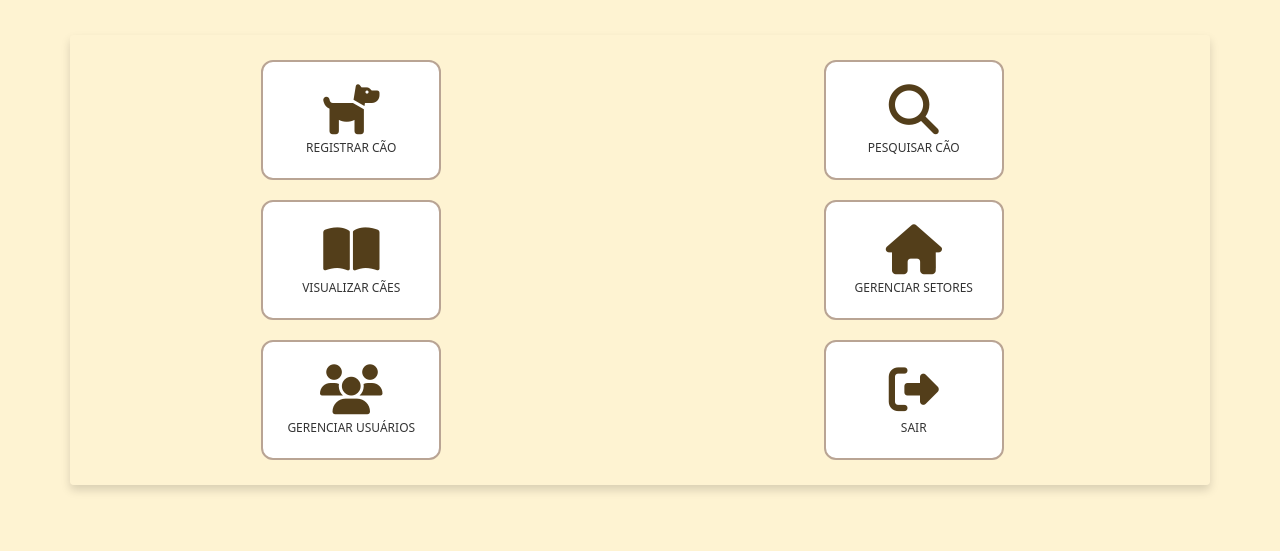
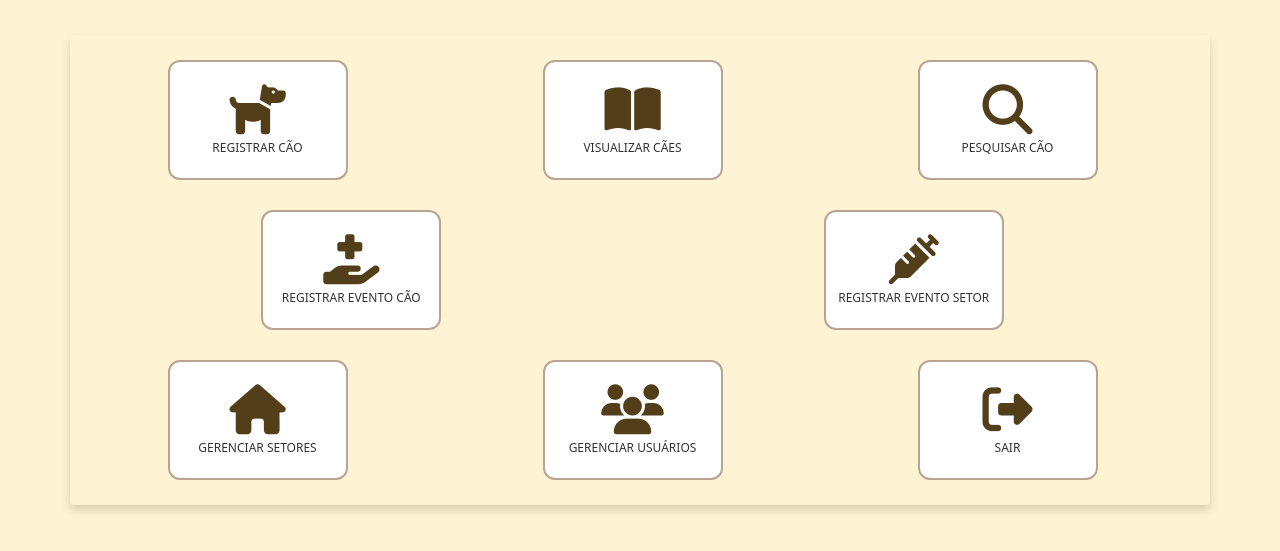
Before and after one commit to iaramariano/projetointegrador2, a Django app: page /panel in a window 1280 px wide. Shown: the part 110-661 px from the top of the page. Run offline with Django 5.2, Linux system fonts and the light colour scheme; the visitor is signed in with stand-in values (Sample User, id 1); data that the repository does not hold is empty; some libraries are stand-ins or nearby versions.

Commit message:
wip: telas de registro de evento semi-preparadas

```diff
--- a/pets/templates/pets/pages/med_event_reg.html
+++ b/pets/templates/pets/pages/dog_med_event_reg.html
@@ -10,15 +10,12 @@
   <h2 class="text-center mt-3">REGISTRAR EVENTO MÉDICO</h2>
 
 
-  <form id="med_event" method="POST" enctype="multipart/form-data" action="{% url 'pet:medical_event' %}">
+  <form id="med_event" method="POST" enctype="multipart/form-data" action="{% url 'pet:dog_medical_event' %}">
   {% csrf_token %}
 
     <div class="row mt-3">
 
         <div class = "card user-card me-4 mb-3 rounded shadow">
-            <div class="card-header" style="background-color:#FEF3D2; border-color:#B26E39;">
-                <span class="register-form-title">REGISTRAR EVENTO MÉDICO</span>
-            </div>
 
             <div class="card-body">
                 {%include "pets/partials/med_event_pet.html" %}
--- a/pets/templates/pets/pages/panel.html
+++ b/pets/templates/pets/pages/panel.html
@@ -5,51 +5,70 @@
 <!--COLUNA 1-->
 <div class="row mt-3">
 
-  <div class="col-12 col-md-6 d-flex flex-column align-items-center">
+  <div class="col-12 col-md-4 d-flex flex-column align-items-center">
     <a href = {% url 'pet:pet' %} role="button" class="btn btn-icon mb-3">
       <i class="fas fa-dog mb-2 btn-icon-main"></i>
       <span class="btn-icon-text">REGISTRAR CÃO</span>
     </a>
   </div>
 
-  <div class="col-12 col-md-6 d-flex flex-column align-items-center">
+  <div class="col-12 col-md-4 d-flex flex-column align-items-center">
+    <a href = {% url 'pet:petlist' %} role="button" class="btn btn-icon mb-3">
+      <i class="fa-solid fa-book-open mb-2 btn-icon-main"></i>
+      <span class="btn-icon-text">VISUALIZAR CÃES</span>
+    </a>
+  </div>
+
+  <div class="col-12 col-md-4 d-flex flex-column align-items-center">
     <a href = {% url 'pet:search' %} role="button" class="btn btn-icon mb-3">
       <i class="fas fa-magnifying-glass mb-2 btn-icon-main"></i>
       <span class="btn-icon-text">PESQUISAR CÃO</span>
     </a>
   </div>
 
+</div>
 
-</div>
+<div class="spacing-row"></div>
+<div class="spacing-row"></div>
 
 <div class="row mt-3">
 
   <div class="col-12 col-md-6 d-flex flex-column align-items-center">
-    <a href = {% url 'pet:petlist' %} role="button" class="btn btn-icon mb-3">
-      <i class="fa-solid fa-book-open mb-2 btn-icon-main"></i>
-      <span class="btn-icon-text">VISUALIZAR CÃES</span>
+    <a href = {% url 'pet:dog_medical_event' %} role="button" class="btn btn-icon mb-3">
+      <i class="fas fa-hand-holding-medical mb-2 btn-icon-main"></i>
+      <span class="btn-icon-text">REGISTRAR EVENTO CÃO</span>
     </a>
   </div>
 
   <div class="col-12 col-md-6 d-flex flex-column align-items-center">
+    <a href = {% url 'pet:setor_medical_event' %} role="button" class="btn btn-icon mb-3">
+      <i class="fas fa-syringe mb-2 btn-icon-main"></i>
+      <span class="btn-icon-text">REGISTRAR EVENTO SETOR</span>
+    </a>
+  </div>
+
+</div>
+
+<div class="spacing-row"></div>
+<div class="spacing-row"></div>
+
+<div class="row mt-3">
+
+  <div class="col-12 col-md-4 d-flex flex-column align-items-center">
     <a href = {% url 'pet:sector_manager' %} role="button" class="btn btn-icon mb-3">
       <i class="fa-solid fa-house mb-2 btn-icon-main"></i>
       <span class="btn-icon-text">GERENCIAR SETORES</span>
     </a>
   </div>
 
-</div>
-
-<div class="row mt-3">
-
-  <div class="col-12 col-md-6 d-flex flex-column align-items-center">
+  <div class="col-12 col-md-4 d-flex flex-column align-items-center">
     <a href = {% url 'authors:register' %} role="button" class="btn btn-icon mb-3">
       <i class="fa-solid fa-users mb-2 btn-icon-main"></i>
       <span class="btn-icon-text">GERENCIAR USUÁRIOS</span>
     </a>
   </div>
 
-  <div class="col-12 col-md-6 d-flex flex-column align-items-center">
+  <div class="col-12 col-md-4 d-flex flex-column align-items-center">
     <form method="POST" action={% url 'authors:logout' %}>
       {% csrf_token %}
       <button type="submit" class="btn btn-icon mb-3">
--- a/pets/urls.py
+++ b/pets/urls.py
@@ -32,7 +32,8 @@ urlpatterns = [
     path('search_respost', views.petlist,{'filter': True}, name='search_respost'),
 
     #Medical Event URLs
-    path('medical_event', views.medical_event_form, name='medical_event')
+    path('dog_medical_event', views.dog_medical_event_form, name='dog_medical_event'),
+    path('setor_medical_event', views.setor_medical_event_form, name='setor_medical_event')
 
     ]
 
--- a/pets/views.py
+++ b/pets/views.py
@@ -286,7 +286,7 @@ def register_medical_event_by_sector(request, id_sector, event):
 # Cria o formulário para registrar um evento médico.
 
 @login_required(login_url='authors:login', redirect_field_name='next')
-def medical_event_form(request):
+def dog_medical_event_form(request):
 
     form = MedicalEventForm()
 
@@ -294,7 +294,18 @@ def medical_event_form(request):
 
     print(context)
 
-    return render(request, 'pets/pages/med_event_reg.html', context=context)
+    return render(request, 'pets/pages/dog_med_event_reg.html', context=context)
+
+@login_required(login_url='authors:login', redirect_field_name='next')
+def setor_medical_event_form(request):
+
+    form = MedicalEventForm()
+
+    context = {'form': form}
+
+    print(context)
+
+    return render(request, 'pets/pages/setor_med_event_reg.html', context=context)
 #****************************************************************************************************************************************************************
 
 # ***********************************************************VIEWS RELACIONADAS A USUÁRIOS************************************************************************
```
Also changed, not shown: pets/templates/pets/pages/setor_med_event_reg.html (added, +42 -0 lines), pets/templates/pets/partials/med_event_setor.html (added, +25 -0 lines).
